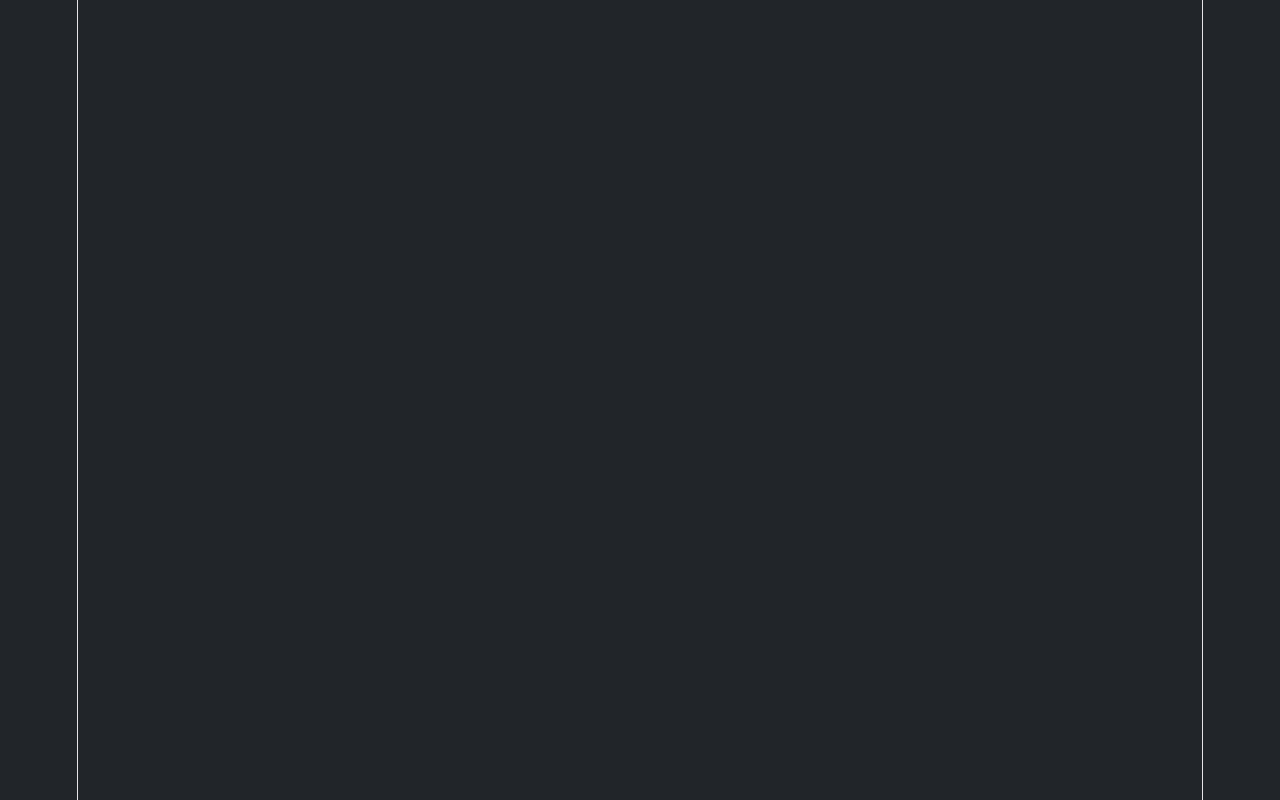
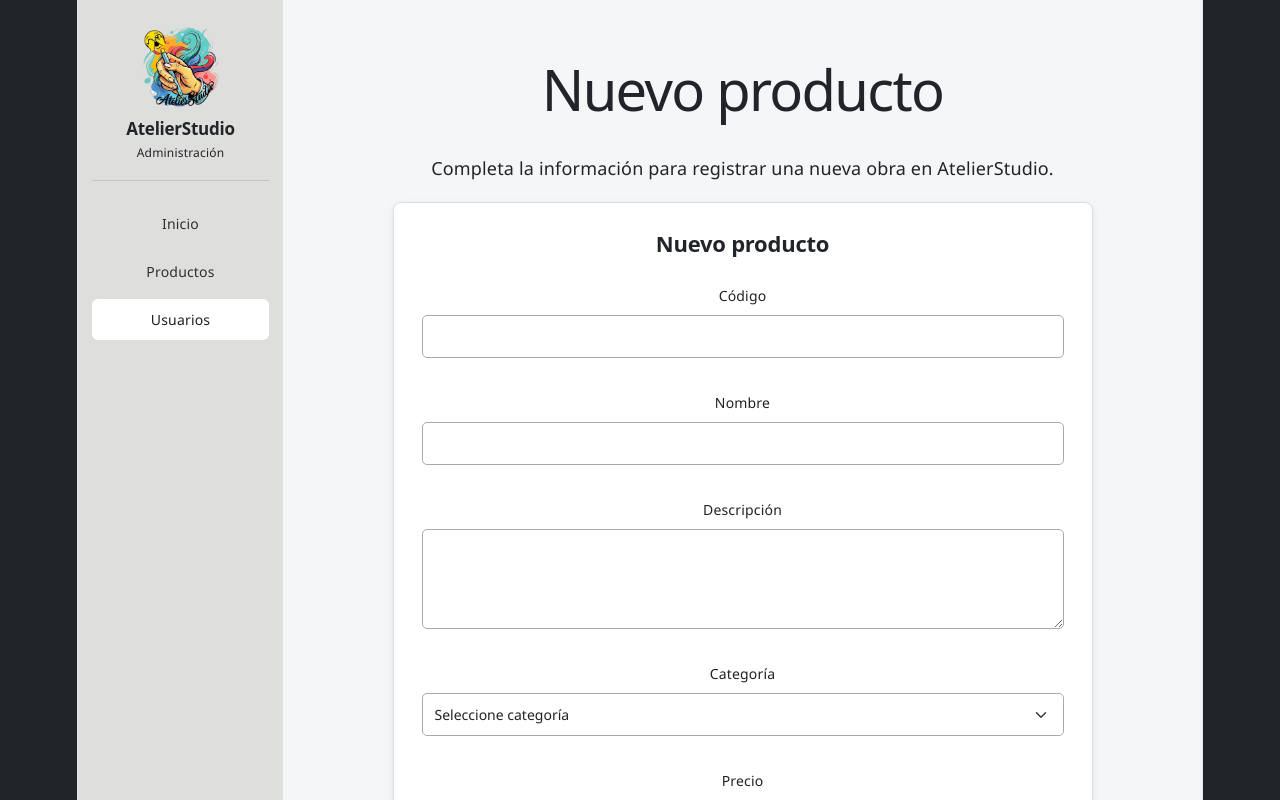
Before and after one commit to Gonza-2103/AtelierStudioReact, a React (Vite) app: page /admin/usuarios/editar in a window 1280 px wide. Before the commit this address had no page. Shown: the top 800 px of the page. Built offline with nearby package versions, Linux system fonts and the light colour scheme.

Commit message:
Finalizar rutas y funcionalidades de productos

```diff
--- a/src/App.jsx
+++ b/src/App.jsx
@@ -50,7 +50,7 @@ function App() {
             <Route path="/admin" element={<InicioAdmin />} />
             <Route path="/admin/productos" element={<ProductosAdmin />} />
             <Route path="/admin/usuarios" element={<UsuariosAdmin />} />
-            <Route path="/admin/usuarios/editar/:id" element={<NuevoProducto />} />
+            <Route path="/admin/usuarios/editar" element={<NuevoProducto />} />
             <Route path="/admin/productos/nuevo" element={<NuevoProducto />} />
             <Route path="/admin/productos/editar/:id" element={<EditarProducto />} />
             <Route path="/admin/productos/detalle/:id" element={<DetalleProducto />} />
--- a/src/components/admin/FormularioProducto.jsx
+++ b/src/components/admin/FormularioProducto.jsx
@@ -1,99 +1,350 @@
+
 import { useState } from 'react'
 
-const categorias = ['Óleo sobre Lienzo', 'Acuarela y Papel', 'Fotografía de Autor']
-const vacio = { codigo: '', nombre: '', descripcion: '', medidas: '', categoria: '', precio: '', stock: '', stockCritico: '', imagen: '' }
+const categorias = [
+    'Óleo sobre Lienzo',
+    'Acuarela y Papel',
+    'Fotografía de Autor'
+]
+
+const vacio = {
+    codigo: '',
+    nombre: '',
+    descripcion: '',
+    categoria: '',
+    precio: '',
+    stock: '',
+    stockCritico: '',
+    imagen: ''
+}
 
 function validar(campo, valor, datos, productos, idActual) {
     const texto = String(valor ?? '').trim()
+
     switch (campo) {
         case 'codigo':
-            if (!texto) return 'El código es obligatorio.'
-            if (texto.length < 3) return 'El código debe contener al menos 3 caracteres.'
-            if (productos.some(p => String(p.id) !== String(idActual ?? '') && String(p.codigo).trim().toUpperCase() === texto.toUpperCase())) return 'Ya existe un producto con este código.'
+            if (!texto) {
+                return 'El código es obligatorio.'
+            }
+
+            if (texto.length < 3) {
+                return 'El código debe contener al menos 3 caracteres.'
+            }
+
+            if (productos.some(p =>
+                String(p.id) !== String(idActual ?? '') &&
+                String(p.codigo).trim().toUpperCase() === texto.toUpperCase()
+            )) {
+                return 'Ya existe un producto con este código.'
+            }
+
             return ''
+
         case 'nombre':
-            if (!texto) return 'El nombre es obligatorio.'
-            return texto.length > 100 ? 'El nombre no puede superar los 100 caracteres.' : ''
-        case 'descripcion': return texto.length > 500 ? 'La descripción no puede superar los 500 caracteres.' : ''
-        case 'medidas': return texto ? '' : 'Las medidas son obligatorias.'
-        case 'categoria': return categorias.includes(texto) || (datos.categoria === texto && texto && !categorias.includes(texto)) ? '' : 'Debe seleccionar una categoría.'
-        case 'precio': return texto !== '' && Number.isFinite(Number(texto)) && Number(texto) >= 0 ? '' : 'El precio debe ser un número igual o superior a 0.'
-        case 'stock': return texto !== '' && Number.isInteger(Number(texto)) && Number(texto) >= 0 ? '' : 'El stock debe ser un número entero igual o superior a 0.'
-        case 'stockCritico': return texto === '' || (Number.isInteger(Number(texto)) && Number(texto) >= 0) ? '' : 'El stock crítico debe ser un número entero igual o superior a 0.'
-        default: return ''
+            if (!texto) {
+                return 'El nombre es obligatorio.'
+            }
+
+            return texto.length > 100
+                ? 'El nombre no puede superar los 100 caracteres.'
+                : ''
+
+        case 'descripcion':
+            return texto.length > 500
+                ? 'La descripción no puede superar los 500 caracteres.'
+                : ''
+
+
+        case 'categoria':
+            return categorias.includes(texto) ||
+                (datos.categoria === texto && texto)
+                ? ''
+                : 'Debe seleccionar una categoría.'
+
+        case 'precio':
+            return texto !== '' &&
+                Number.isFinite(Number(texto)) &&
+                Number(texto) >= 0
+                ? ''
+                : 'El precio debe ser un número igual o superior a 0.'
+
+        case 'stock':
+            return texto !== '' &&
+                Number.isInteger(Number(texto)) &&
+                Number(texto) >= 0
+                ? ''
+                : 'El stock debe ser un número entero igual o superior a 0.'
+
+        case 'stockCritico':
+            return texto === '' ||
+                (Number.isInteger(Number(texto)) && Number(texto) >= 0)
+                ? ''
+                : 'El stock crítico debe ser un número entero igual o superior a 0.'
+
+        default:
+            return ''
     }
 }
 
-function FormularioProducto({ alGuardar, productoInicial = null }) {
-    const [formulario, setFormulario] = useState(() => ({ ...vacio, ...productoInicial }))
+function FormularioProducto({
+    alGuardar,
+    onSubmit,
+    productoInicial = null
+}) {
+    const [formulario, setFormulario] = useState(() => ({
+        ...vacio,
+        ...productoInicial
+    }))
+
     const [tocados, setTocados] = useState({})
     const [enviado, setEnviado] = useState(false)
     const [errorGeneral, setErrorGeneral] = useState('')
+
     const editar = Boolean(productoInicial)
-    const productos = (() => { try { return JSON.parse(localStorage.getItem('productos') || '[]') } catch { return [] } })()
-    const campos = ['codigo', 'nombre', 'descripcion', 'medidas', 'categoria', 'precio', 'stock', 'stockCritico', 'imagen']
-    const errores = Object.fromEntries(campos.map(c => [c, validar(c, formulario[c], formulario, productos, productoInicial?.id)]))
+
+    function obtenerProductos() {
+        try {
+            const datos = JSON.parse(
+                localStorage.getItem('productos') || '[]'
+            )
+
+            return Array.isArray(datos) ? datos : []
+        } catch {
+            return []
+        }
+    }
+
+    const productos = obtenerProductos()
+
+    const campos = [
+        'codigo',
+        'nombre',
+        'descripcion',
+        'categoria',
+        'precio',
+        'stock',
+        'stockCritico',
+        'imagen'
+    ]
+
+    const errores = Object.fromEntries(
+        campos.map(campo => [
+            campo,
+            validar(
+                campo,
+                formulario[campo],
+                formulario,
+                productos,
+                productoInicial?.id
+            )
+        ])
+    )
 
     function manejarCambio(e) {
         const { name, value } = e.target
-        setFormulario(actual => ({ ...actual, [name]: value }))
-        setTocados(actual => ({ ...actual, [name]: true }))
+
+        setFormulario(actual => ({
+            ...actual,
+            [name]: value
+        }))
+
+        setTocados(actual => ({
+            ...actual,
+            [name]: true
+        }))
+
         setErrorGeneral('')
     }
 
     function manejarEnvio(e) {
         e.preventDefault()
         setEnviado(true)
-        if (Object.values(errores).some(Boolean)) return
+
+        // Compatibilidad con el testing existente
+        if (!alGuardar && onSubmit) {
+            onSubmit(e)
+            return
+        }
+
+        if (Object.values(errores).some(Boolean)) {
+            return
+        }
+
         const datos = {
             ...formulario,
             codigo: formulario.codigo.trim().toUpperCase(),
             nombre: formulario.nombre.trim(),
             descripcion: formulario.descripcion.trim(),
-            medidas: formulario.medidas.trim(),
             imagen: formulario.imagen.trim(),
             precio: Number(formulario.precio),
             stock: Number(formulario.stock),
-            stockCritico: formulario.stockCritico === '' ? '' : Number(formulario.stockCritico)
+            stockCritico: formulario.stockCritico === ''
+                ? 0
+                : Number(formulario.stockCritico)
         }
-        const resultado = alGuardar(datos)
-        if (resultado === false) { setErrorGeneral('No se pudo guardar: revisa si el código está repetido.'); return }
-        if (!editar) { setFormulario(vacio); setTocados({}); setEnviado(false) }
+
+        const resultado = alGuardar?.(datos)
+
+        if (resultado === false) {
+            setErrorGeneral(
+                'No se pudo guardar: revisa si el código está repetido.'
+            )
+            return
+        }
+
+        if (!editar && alGuardar) {
+            setFormulario(vacio)
+            setTocados({})
+            setEnviado(false)
+        }
     }
 
-    function campo(nombre, etiqueta, tipo = 'text', obligatorio = false, maxLength) {
-        return <div className="mb-3" key={nombre}>
-            <label htmlFor={'producto-' + nombre} className="form-label">{etiqueta}</label>
-            <input id={'producto-' + nombre} name={nombre} type={tipo} className={'form-control' + ((tocados[nombre] || enviado) && errores[nombre] ? ' is-invalid' : '')}
-                value={formulario[nombre] ?? ''} onChange={manejarCambio} maxLength={maxLength} aria-invalid={Boolean((tocados[nombre] || enviado) && errores[nombre])} />
-            {(tocados[nombre] || enviado) && errores[nombre] && <div className="text-danger small" role="alert">{errores[nombre]}</div>}
-        </div>
+    function campo(nombre, etiqueta, tipo = 'text') {
+        const mostrarError = (tocados[nombre] || enviado) &&
+            errores[nombre]
+
+        return (
+            <div className="mb-3" key={nombre}>
+                <label
+                    htmlFor={'producto-' + nombre}
+                    className="form-label"
+                >
+                    {etiqueta}
+                </label>
+
+                <input
+                    id={'producto-' + nombre}
+                    name={nombre}
+                    type={tipo}
+                    className={
+                        'form-control' +
+                        (mostrarError ? ' is-invalid' : '')
+                    }
+                    value={formulario[nombre] ?? ''}
+                    onChange={manejarCambio}
+                    aria-invalid={Boolean(mostrarError)}
+                />
+
+                {mostrarError && (
+                    <div
+                        className="invalid-feedback d-block"
+                        role="alert"
+                    >
+                        {errores[nombre]}
+                    </div>
+                )}
+            </div>
+        )
     }
 
-    return <form onSubmit={manejarEnvio} noValidate className="formulario_producto_admin">
-        <h2>{editar ? 'Editar producto' : 'Nuevo producto'}</h2>
-        {errorGeneral && <p className="text-danger" role="alert">{errorGeneral}</p>}
-        {campo('codigo', 'Código', 'text', true)}
-        {campo('nombre', 'Nombre', 'text', true)}
-        <div className="mb-3"><label htmlFor="producto-descripcion" className="form-label">Descripción</label>
-            <textarea id="producto-descripcion" className="form-control" name="descripcion" value={formulario.descripcion ?? ''} onChange={manejarCambio} />
-            {(tocados.descripcion || enviado) && errores.descripcion && <div className="text-danger small" role="alert">{errores.descripcion}</div>}
-        </div>
-        {campo('medidas', 'Medidas', 'text', true)}
-        <div className="mb-3"><label htmlFor="producto-categoria" className="form-label">Categoría</label>
-            <select id="producto-categoria" className="form-select" name="categoria" value={formulario.categoria ?? ''} onChange={manejarCambio}>
-                <option value="">Seleccione categoría</option>
-                {categorias.map(c => <option key={c} value={c}>{c}</option>)}
-                {formulario.categoria && !categorias.includes(formulario.categoria) && <option value={formulario.categoria}>{formulario.categoria}</option>}
-            </select>
-            {(tocados.categoria || enviado) && errores.categoria && <div className="text-danger small" role="alert">{errores.categoria}</div>}
-        </div>
-        {campo('precio', 'Precio', 'number', true)}
-        {campo('stock', 'Stock', 'number', true)}
-        {campo('stockCritico', 'Stock crítico (opcional)', 'number')}
-        {campo('imagen', 'Ruta o URL de imagen')}
-        <button type="submit" className="btn btn-dark">{editar ? 'Guardar cambios' : 'Guardar producto'}</button>
-    </form>
+    return (
+        <form
+            onSubmit={manejarEnvio}
+            noValidate
+            className="formulario_producto_admin"
+        >
+            <h2>
+                {editar ? 'Editar producto' : 'Nuevo producto'}
+            </h2>
+
+            {errorGeneral && (
+                <p className="text-danger" role="alert">
+                    {errorGeneral}
+                </p>
+            )}
+
+            {campo('codigo', 'Código')}
+            {campo('nombre', 'Nombre')}
+
+            <div className="mb-3">
+                <label
+                    htmlFor="producto-descripcion"
+                    className="form-label"
+                >
+                    Descripción
+                </label>
+
+                <textarea
+                    id="producto-descripcion"
+                    name="descripcion"
+                    className="form-control"
+                    value={formulario.descripcion ?? ''}
+                    onChange={manejarCambio}
+                />
+
+                {(tocados.descripcion || enviado) &&
+                    errores.descripcion && (
+                        <div
+                            className="text-danger small"
+                            role="alert"
+                        >
+                            {errores.descripcion}
+                        </div>
+                    )}
+            </div>
+
+
+
+            <div className="mb-3">
+                <label
+                    htmlFor="producto-categoria"
+                    className="form-label"
+                >
+                    Categoría
+                </label>
+
+                <select
+                    id="producto-categoria"
+                    name="categoria"
+                    className="form-select"
+                    value={formulario.categoria ?? ''}
+                    onChange={manejarCambio}
+                >
+                    <option value="">
+                        Seleccione categoría
+                    </option>
+
+                    {categorias.map(categoria => (
+                        <option
+                            key={categoria}
+                            value={categoria}
+                        >
+                            {categoria}
+                        </option>
+                    ))}
+
+                    {formulario.categoria &&
+                        !categorias.includes(formulario.categoria) && (
+                            <option value={formulario.categoria}>
+                                {formulario.categoria}
+                            </option>
+                        )}
+                </select>
+
+                {(tocados.categoria || enviado) &&
+                    errores.categoria && (
+                        <div
+                            className="text-danger small"
+                            role="alert"
+                        >
+                            {errores.categoria}
+                        </div>
+                    )}
+            </div>
+
+            {campo('precio', 'Precio', 'number')}
+            {campo('stock', 'Stock', 'number')}
+            {campo('stockCritico', 'Stock crítico (opcional)', 'number')}
+            {campo('imagen', 'Ruta o URL de imagen')}
+
+            <button
+                type="submit"
+                className="btn btn-dark"
+            >
+                {editar ? 'Guardar cambios' : 'Guardar producto'}
+            </button>
+        </form>
+    )
 }
 
 export default FormularioProducto
--- a/src/pages/admin/DetalleProducto.jsx
+++ b/src/pages/admin/DetalleProducto.jsx
@@ -1,41 +1,83 @@
-import { useParams } from 'react-router-dom'
-import { Link } from 'react-router-dom'
+import { useParams, Link } from 'react-router-dom'
 import EstructuraAdmin from '../../components/admin/EstructuraAdmin'
 
 function DetalleProducto() {
-
     const { id } = useParams()
 
-    const productos = JSON.parse(
-        localStorage.getItem('productos') || '[]'
+    let productos = []
+
+    try {
+        productos = JSON.parse(
+            localStorage.getItem('productos') || '[]'
+        )
+    } catch {
+        productos = []
+    }
+
+    const producto = productos.find(
+        p => String(p.id) === String(id)
     )
 
-    const producto = productos.find(
-        p => String(p.id) === id
-    )
+    const stockCritico = Number(producto?.stockCritico ?? 0)
+    const stock = Number(producto?.stock ?? 0)
+
+    const esCritico = producto &&
+        stockCritico > 0 &&
+        stock <= stockCritico
 
     return (
         <EstructuraAdmin>
             <section className="seccion_admin">
-
                 <h1>Detalle del producto</h1>
 
                 {producto ? (
                     <div className="contenedor_formulario">
+
+                        {producto.imagen && (
+                            <img
+                                src={producto.imagen}
+                                alt={producto.nombre}
+                                className="img-fluid rounded mb-3"
+                                style={{ maxHeight: '250px' }}
+                            />
+                        )}
+
                         <p><strong>Código:</strong> {producto.codigo}</p>
                         <p><strong>Nombre:</strong> {producto.nombre}</p>
+                        <p><strong>Descripción:</strong> {producto.descripcion || 'Sin descripción registrada'}</p>
                         <p><strong>Categoría:</strong> {producto.categoria}</p>
-                        <p><strong>Precio:</strong> ${producto.precio}</p>
+
+                        <p>
+                            <strong>Precio:</strong> $
+                            {Number(producto.precio).toLocaleString('es-CL')}
+                        </p>
+
                         <p><strong>Stock:</strong> {producto.stock}</p>
+                        <p><strong>Stock crítico:</strong> {stockCritico}</p>
+
+                        {esCritico && (
+                            <p className="text-danger fw-bold">
+                                Atención: producto con stock crítico
+                            </p>
+                        )}
+
+                        <Link
+                            to={`/admin/productos/editar/${producto.id}`}
+                            className="btn btn-outline-secondary me-2"
+                        >
+                            Editar producto
+                        </Link>
                     </div>
                 ) : (
                     <p>Producto no encontrado.</p>
                 )}
 
-                <Link to="/admin/productos">
+                <Link
+                    to="/admin/productos"
+                    className="btn btn-dark mt-3"
+                >
                     Volver a productos
                 </Link>
-
             </section>
         </EstructuraAdmin>
     )
--- a/src/pages/admin/EditarProducto.jsx
+++ b/src/pages/admin/EditarProducto.jsx
@@ -1,26 +1,41 @@
+import { useParams, useNavigate } from 'react-router-dom'
 import EstructuraAdmin from '../../components/admin/EstructuraAdmin'
-import { useParams, useNavigate } from 'react-router-dom'
 import FormularioProducto from '../../components/admin/FormularioProducto'
 
 function EditarProducto() {
-
     const { id } = useParams()
     const navigate = useNavigate()
 
-    const productos = JSON.parse(
-        localStorage.getItem('productos') || '[]'
+    function obtenerProductos() {
+        try {
+            return JSON.parse(localStorage.getItem('productos') || '[]')
+        } catch {
+            return []
+        }
+    }
+
+    const productos = obtenerProductos()
+
+    const productoGuardado = productos.find(
+        p => String(p.id) === String(id)
     )
 
-    const producto = productos.find(
-        p => String(p.id) === id
-    )
+    const producto = productoGuardado
+        ? {
+            ...productoGuardado,
+            descripcion: productoGuardado.descripcion || '',
+            imagen: productoGuardado.imagen || '',
+            stockCritico: productoGuardado.stockCritico ?? 0
+        }
+        : null
 
     function guardarCambios(datosFormulario) {
+        const productosActuales = obtenerProductos()
 
-    const codigoRepetido = productos.some(
+        const codigoRepetido = productosActuales.some(
             p =>
-            String(p.id) !== id &&
-            p.codigo.toUpperCase() ===
+                String(p.id) !== String(id) &&
+                String(p.codigo).trim().toUpperCase() ===
                 datosFormulario.codigo.trim().toUpperCase()
         )
 
@@ -28,13 +43,14 @@ function EditarProducto() {
             return false
         }
 
-    const productosActualizados = productos.map(p =>
-        String(p.id) === id
+        const productosActualizados = productosActuales.map(p =>
+            String(p.id) === String(id)
                 ? {
                     ...p,
                     ...datosFormulario,
                     precio: Number(datosFormulario.precio),
-                stock: Number(datosFormulario.stock)
+                    stock: Number(datosFormulario.stock),
+                    stockCritico: Number(datosFormulario.stockCritico || 0)
                 }
                 : p
         )
@@ -45,18 +61,14 @@ function EditarProducto() {
         )
 
         navigate('/admin/productos')
+        return true
     }
 
     return (
         <EstructuraAdmin>
-
             <section className="seccion_admin">
-
                 <h1>Editar producto</h1>
-
-                <p>
-                    Modificación de la información de una obra.
-                </p>
+                <p>Modificación de la información de una obra.</p>
 
                 <div className="contenedor_formulario">
                     {producto ? (
@@ -69,9 +81,7 @@ function EditarProducto() {
                         <p>Producto no encontrado.</p>
                     )}
                 </div>
-
             </section>
-
         </EstructuraAdmin>
     )
 }
```
Also changed, not shown: src/pages/admin/ProductosAdmin.jsx (+3 -5 lines). Lines whose indentation alone changed are shown as unchanged.
